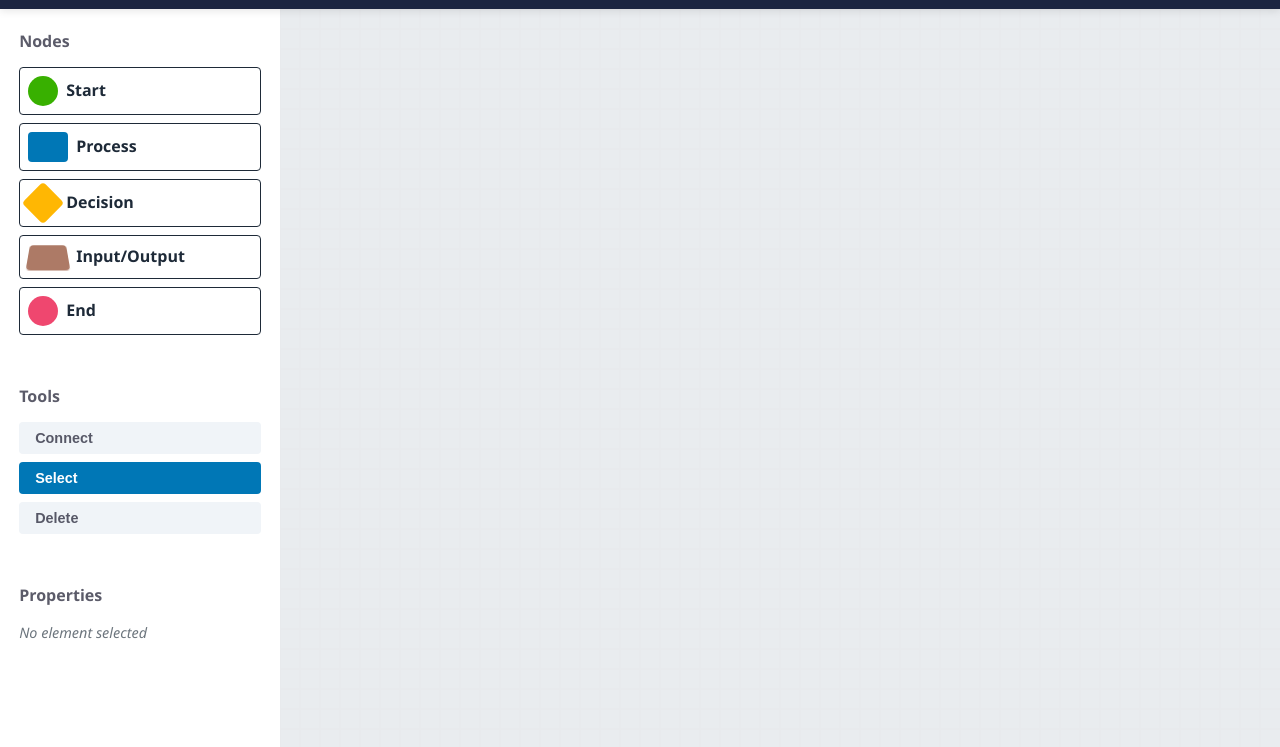
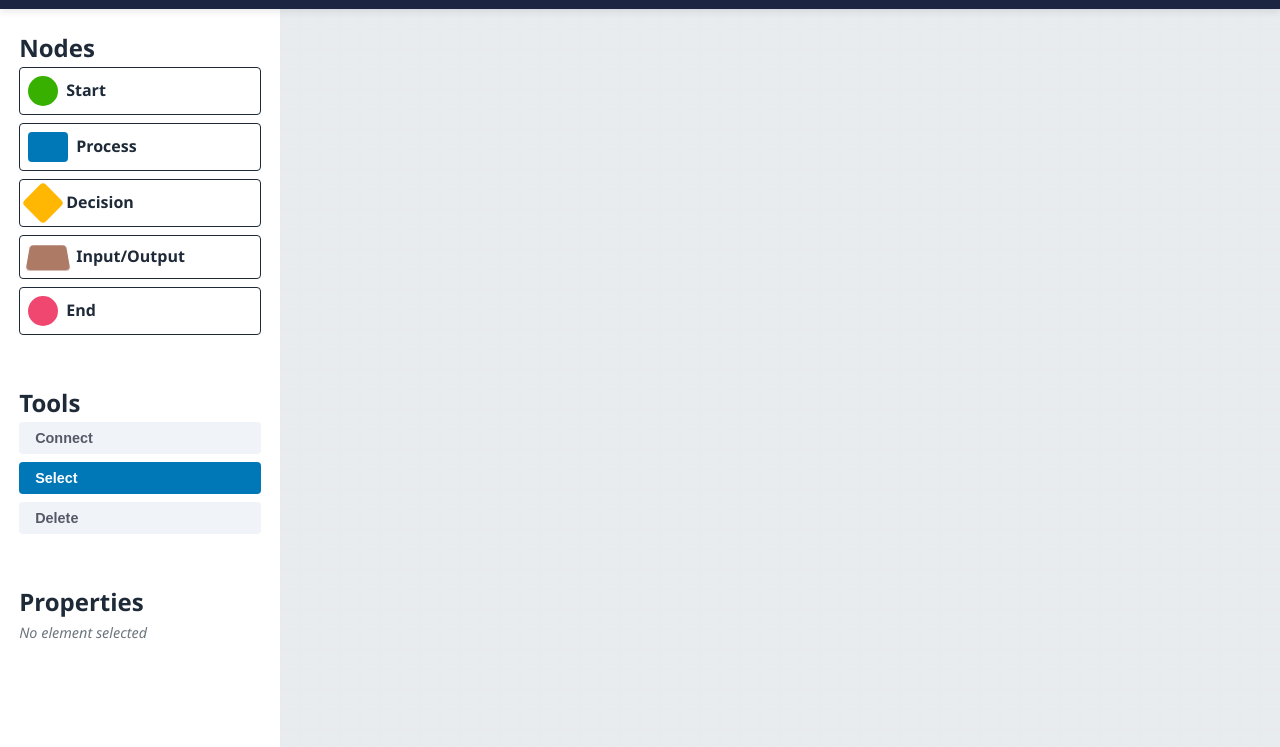
Before and after one commit to Sagar0810k/Flowchart-maker, a plain HTML site: page index.html in a window 1280 px wide. Shown: the part 53-800 px from the top of the page. Drawn offline with Linux system fonts and the light colour scheme.

Commit message:
Update index.html

```diff
--- a/index.html
+++ b/index.html
@@ -3,11 +3,8 @@
 <head>
     <meta charset="UTF-8">
     <meta name="viewport" content="width=device-width, initial-scale=1.0">
-    <title>Crusher Flow</title>
+    <title>Crusher flow</title>
     <link rel="stylesheet" href="css/styles.css">
-    <head>
-     <link rel="icon" href="logo.png" type="image/png">
-    <meta name="description" content="Create, edit and save flowcharts offline with this browser-based tool">
 </head>
 <body>
     <div class="app-container">
@@ -33,7 +30,7 @@
         <div class="main-content">
             <aside class="sidebar">
                 <div class="node-palette">
-                    <h3>Nodes</h3>
+                    <h2>Nodes</h2>
                     <div class="node-item" draggable="true" data-node-type="start">
                         <div class="node-preview start-node"></div>
                         <span>Start</span>
@@ -57,14 +54,14 @@
                 </div>
 
                 <div class="tools">
-                    <h3>Tools</h3>
+                    <h2>Tools</h2>
                     <button id="connectBtn" class="btn tool-btn" title="Connect Nodes">Connect</button>
                     <button id="selectBtn" class="btn tool-btn active" title="Select">Select</button>
                     <button id="deleteBtn" class="btn tool-btn" title="Delete">Delete</button>
                 </div>
 
                 <div class="properties-panel" id="propertiesPanel">
-                    <h3>Properties</h3>
+                    <h2>Properties</h2>
                     <div id="nodeProperties" class="hidden">
                         <div class="form-group">
                             <label for="nodeText">Text:</label>
@@ -104,6 +101,7 @@
                 <span class="close">&times;</span>
                 <h2>Load Flowchart</h2>
                 <div id="savedFlowcharts" class="saved-flowcharts">
+
                 </div>
             </div>
         </div>
```
